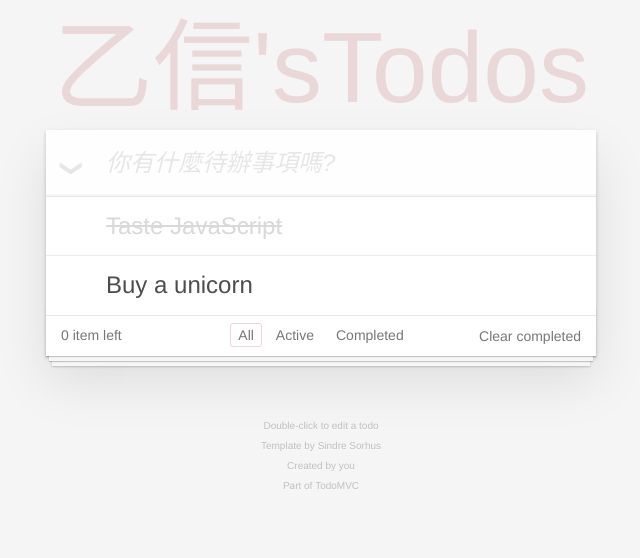
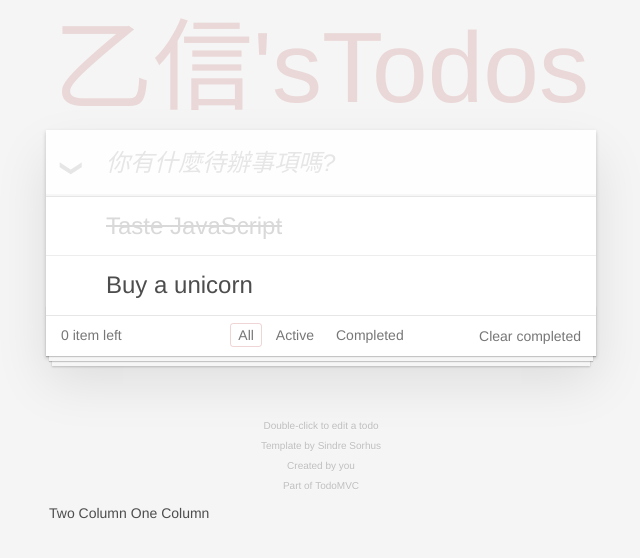
Before and after one commit to colagames/ngTodoMVCSample, an Angular app: page / in a window 1280 px wide. Shown: the top 558 px of the page, without its empty margins (319-959 px from the left). Built offline with nearby package versions, Linux system fonts and the light colour scheme.

Commit message:
示範是DOM物件的 Property Binding 而不是在做HTML的AttrB
進階練習

試著將屬性繫結的中括號 [ 與 ] 移除，看看會出現甚麼錯誤
新增一個 table 在頁面中 (如下)，試著用屬性繫結將 colspan 修改為從 AppComponent 元件中取得

```diff
--- a/src/app/app.component.html
+++ b/src/app/app.component.html
@@ -5,7 +5,7 @@
     <app-title-component></app-title-component>
 
 
-    <input class="new-todo"  [placeholder]="inputHint" autofocus>
+    <input class="new-todo" [placeholder]="inputHint" autofocus>
   </header>
   <!-- This section should be hidden by default and shown when there are todos -->
   <section class="main">
@@ -60,3 +60,11 @@
   <p>Created by <a href="http://todomvc.com">you</a></p>
   <p>Part of <a href="http://todomvc.com">TodoMVC</a></p>
 </footer>
+
+
+<table>
+  <tr>
+    <td [colSpan]="colspan" >Two Column</td>
+    <td>One Column</td>
+  </tr>
+</table>
--- a/src/app/app.component.ts
+++ b/src/app/app.component.ts
@@ -9,4 +9,5 @@ export class AppComponent {
   // title = 'app'; 任務 04 : 將 app.component.ts 中的 title 屬性移到 title.component.ts 檔案中
 
   inputHint = '你有什麼待辦事項嗎?';
+  colspan = 2;
 }
```
